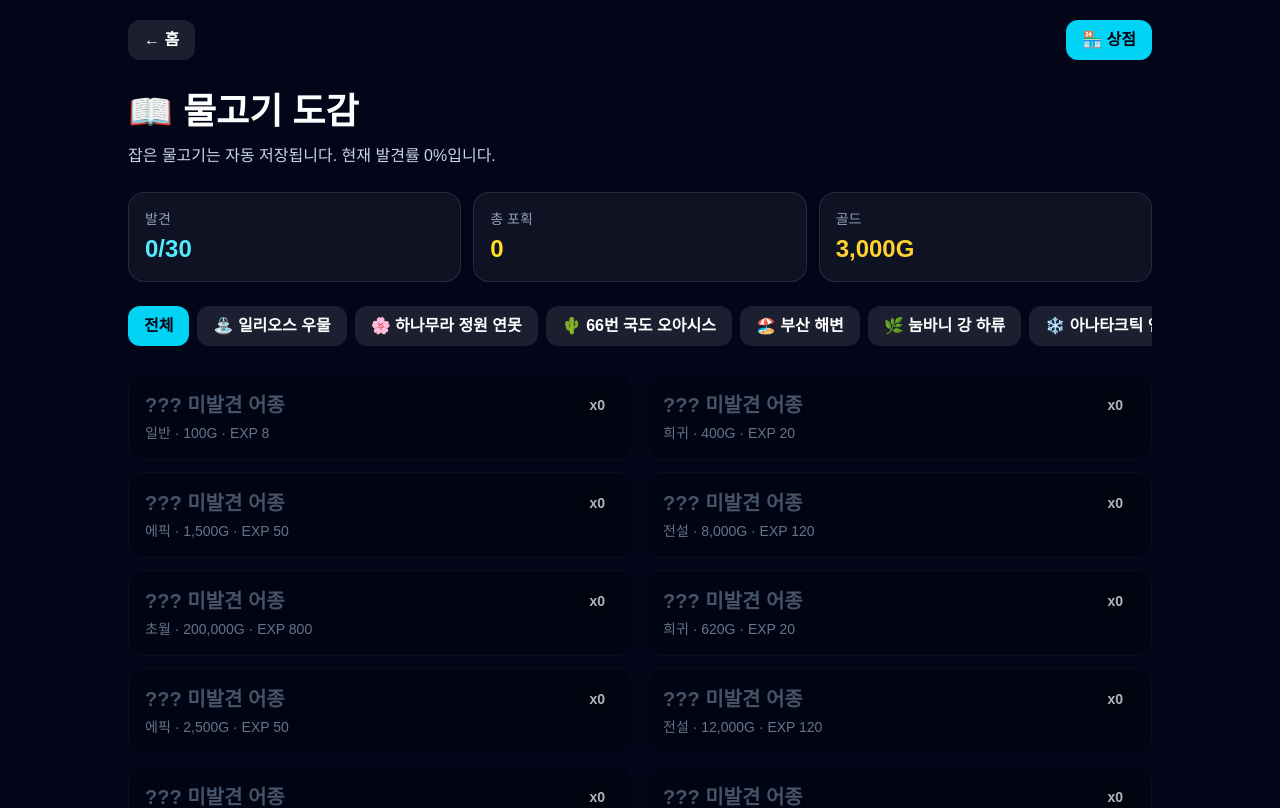
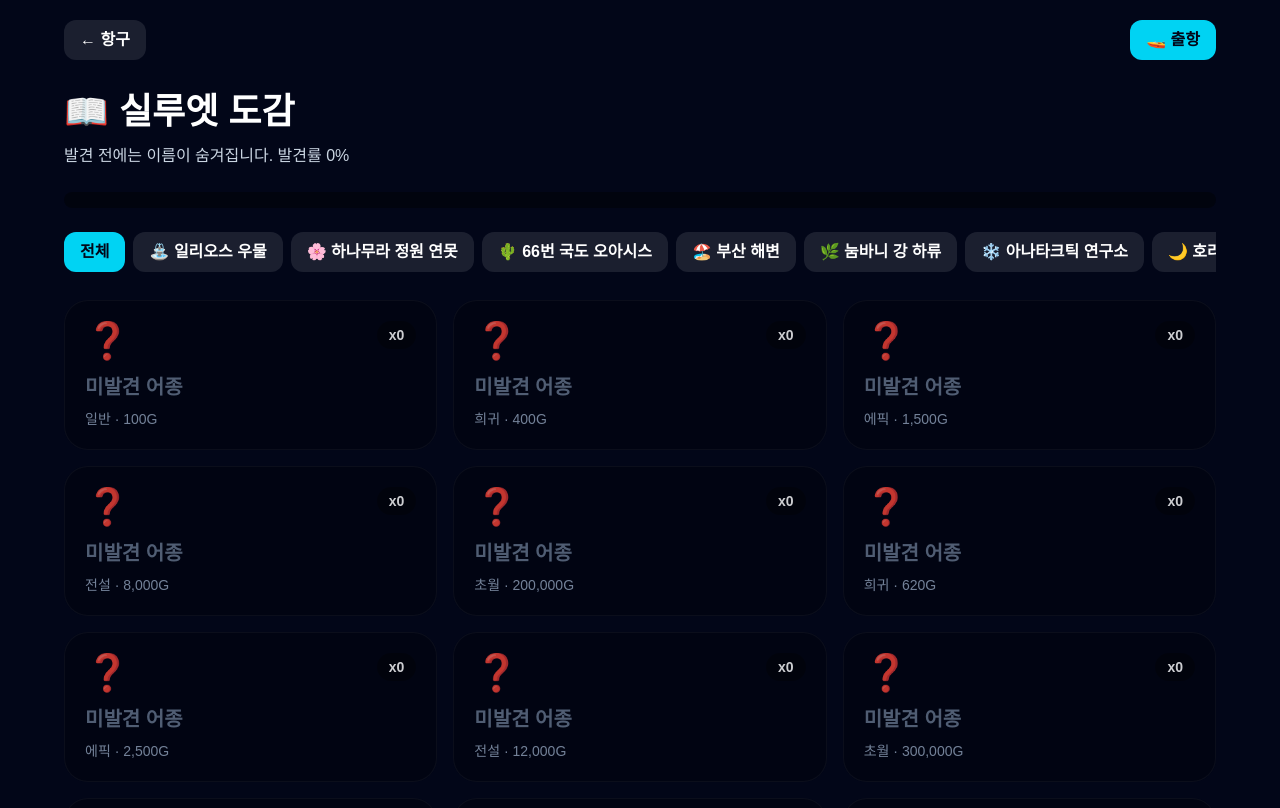
Before and after one commit to winzfs/overwatch-fishing-web, a Next.js app: page /collection in a window 1280 px wide. Shown: the top 808 px of the page. Built offline with nearby package versions, Linux system fonts and the light colour scheme.

Commit message:
Add files via upload

```diff
--- a/app/collection/page.tsx
+++ b/app/collection/page.tsx
@@ -2,178 +2,79 @@
 
 import { useEffect, useMemo, useState } from "react";
 import { fishes, gradeInfo, regions } from "../../data/fishingData";
-
-type SaveData = {
-  gold: number;
-  exp: number;
-  caught: number;
-  collection: Record<string, number>;
-  upgrades: {
-    rod: number;
-    engine: number;
-    radar: number;
-  };
-};
-
-const SAVE_KEY = "overwatch-fishing-save-v1";
-
-function defaultSave(): SaveData {
-  return {
-    gold: 3000,
-    exp: 0,
-    caught: 0,
-    collection: {},
-    upgrades: {
-      rod: 0,
-      engine: 0,
-      radar: 0,
-    },
-  };
-}
-
-function loadSave(): SaveData {
-  try {
-    const raw = localStorage.getItem(SAVE_KEY);
-    if (!raw) return defaultSave();
-    const parsed = JSON.parse(raw);
-    return {
-      ...defaultSave(),
-      ...parsed,
-      collection: parsed.collection || {},
-      upgrades: {
-        ...defaultSave().upgrades,
-        ...(parsed.upgrades || {}),
-      },
-    };
-  } catch {
-    return defaultSave();
-  }
-}
+import { SaveData, defaultSave, loadSave } from "../gameSave";
 
 export default function CollectionPage() {
   const [save, setSave] = useState<SaveData>(defaultSave());
   const [regionFilter, setRegionFilter] = useState("all");
 
-  useEffect(() => {
-    setSave(loadSave());
-  }, []);
+  useEffect(() => setSave(loadSave()), []);
 
-  const discovered = Object.keys(save.collection).length;
+  const discovered = Object.keys(save.collection || {}).length;
   const total = fishes.length;
   const percent = total === 0 ? 0 : Math.floor((discovered / total) * 100);
 
-  const visibleFishes = useMemo(() => {
+  const visible = useMemo(() => {
     if (regionFilter === "all") return fishes;
     return fishes.filter((fish) => fish.region === regionFilter);
   }, [regionFilter]);
 
-  function resetSave() {
-    if (!confirm("정말 저장 데이터를 초기화할까요?")) return;
-    localStorage.removeItem(SAVE_KEY);
-    setSave(defaultSave());
-  }
-
   return (
     <main className="min-h-screen bg-slate-950 p-5 text-white">
-      <div className="mx-auto max-w-5xl">
-        <div className="flex items-center justify-between gap-3">
-          <a href="/" className="rounded-xl bg-white/10 px-4 py-2 font-bold">
-            ← 홈
-          </a>
-
-          <a href="/shop" className="rounded-xl bg-cyan-400 px-4 py-2 font-black text-slate-950">
-            🏪 상점
-          </a>
+      <div className="mx-auto max-w-6xl">
+        <div className="flex items-center justify-between">
+          <a href="/harbor" className="rounded-xl bg-white/10 px-4 py-2 font-bold">← 항구</a>
+          <a href="/prepare" className="rounded-xl bg-cyan-400 px-4 py-2 font-black text-slate-950">🚤 출항</a>
         </div>
 
-        <h1 className="mt-8 text-4xl font-black">📖 물고기 도감</h1>
-        <p className="mt-3 text-slate-300">
-          잡은 물고기는 자동 저장됩니다. 현재 발견률 {percent}%입니다.
-        </p>
+        <h1 className="mt-8 text-4xl font-black">📖 실루엣 도감</h1>
+        <p className="mt-3 text-slate-300">발견 전에는 이름이 숨겨집니다. 발견률 {percent}%</p>
 
-        <section className="mt-6 grid grid-cols-3 gap-3">
-          <div className="rounded-2xl border border-white/10 bg-white/5 p-4">
-            <p className="text-sm text-slate-400">발견</p>
-            <p className="mt-1 text-2xl font-black text-cyan-300">
-              {discovered}/{total}
-            </p>
-          </div>
-
-          <div className="rounded-2xl border border-white/10 bg-white/5 p-4">
-            <p className="text-sm text-slate-400">총 포획</p>
-            <p className="mt-1 text-2xl font-black text-yellow-300">{save.caught}</p>
-          </div>
-
-          <div className="rounded-2xl border border-white/10 bg-white/5 p-4">
-            <p className="text-sm text-slate-400">골드</p>
-            <p className="mt-1 text-2xl font-black text-amber-300">{save.gold.toLocaleString()}G</p>
-          </div>
-        </section>
+        <div className="mt-6 h-4 overflow-hidden rounded-full bg-black/40">
+          <div className="h-full bg-cyan-400" style={{ width: `${percent}%` }} />
+        </div>
 
         <div className="mt-6 flex gap-2 overflow-x-auto pb-2">
-          <button
-            onClick={() => setRegionFilter("all")}
-            className={`shrink-0 rounded-xl px-4 py-2 font-bold ${
-              regionFilter === "all" ? "bg-cyan-400 text-slate-950" : "bg-white/10"
-            }`}
-          >
-            전체
-          </button>
-
+          <button onClick={() => setRegionFilter("all")} className={`shrink-0 rounded-xl px-4 py-2 font-bold ${regionFilter === "all" ? "bg-cyan-400 text-slate-950" : "bg-white/10"}`}>전체</button>
           {regions.map((region) => (
             <button
               key={region.id}
               onClick={() => setRegionFilter(region.id)}
-              className={`shrink-0 rounded-xl px-4 py-2 font-bold ${
-                regionFilter === region.id ? "bg-cyan-400 text-slate-950" : "bg-white/10"
-              }`}
+              className={`shrink-0 rounded-xl px-4 py-2 font-bold ${regionFilter === region.id ? "bg-cyan-400 text-slate-950" : "bg-white/10"}`}
             >
               {region.emoji} {region.name}
             </button>
           ))}
         </div>
 
-        <div className="mt-5 grid gap-3 sm:grid-cols-2">
-          {visibleFishes.map((fish) => {
+        <div className="mt-5 grid gap-4 sm:grid-cols-2 lg:grid-cols-3">
+          {visible.map((fish) => {
             const grade = gradeInfo[fish.grade];
-            const count = save.collection[fish.id] || 0;
+            const count = save.collection?.[fish.id] || 0;
             const found = count > 0;
+            const record = save.records?.[fish.id];
 
             return (
-              <div
-                key={fish.id}
-                className={`rounded-2xl border p-4 ${
-                  found
-                    ? "border-white/10 bg-white/5"
-                    : "border-white/5 bg-black/30 opacity-70"
-                }`}
-              >
-                <div className="flex items-start justify-between gap-3">
+              <div key={fish.id} className={`rounded-3xl border p-5 ${found ? "border-white/10 bg-white/5" : "border-white/5 bg-black/30 opacity-80"}`}>
+                <div className="flex items-start justify-between">
                   <div>
-                    <div className="text-xl font-black" style={{ color: found ? grade.color : "#64748b" }}>
-                      {found ? `${grade.emoji} ${fish.name}` : "??? 미발견 어종"}
-                    </div>
-
-                    <div className="mt-1 text-sm text-slate-400">
-                      {grade.name} · {fish.price.toLocaleString()}G · EXP {fish.exp}
-                    </div>
+                    <div className="text-4xl">{found ? grade.emoji : "❓"}</div>
+                    <h2 className="mt-3 text-xl font-black" style={{ color: found ? grade.color : "#64748b" }}>
+                      {found ? fish.name : "미발견 어종"}
+                    </h2>
+                    <p className="mt-2 text-sm text-slate-400">{grade.name} · {fish.price.toLocaleString()}G</p>
                   </div>
-
-                  <div className="rounded-full bg-black/40 px-3 py-1 text-sm font-black">
-                    x{count}
+                  <div className="rounded-full bg-black/40 px-3 py-1 text-sm font-black">x{count}</div>
+                </div>
+                {found && record && (
+                  <div className="mt-4 rounded-2xl bg-black/25 p-3 text-sm text-slate-300">
+                    최고 기록: {record.cm}cm · {record.kg}kg
                   </div>
-                </div>
+                )}
               </div>
             );
           })}
         </div>
-
-        <button
-          onClick={resetSave}
-          className="mt-8 rounded-xl border border-red-400/40 bg-red-500/10 px-4 py-3 font-bold text-red-200"
-        >
-          저장 초기화
-        </button>
       </div>
     </main>
   );
```
